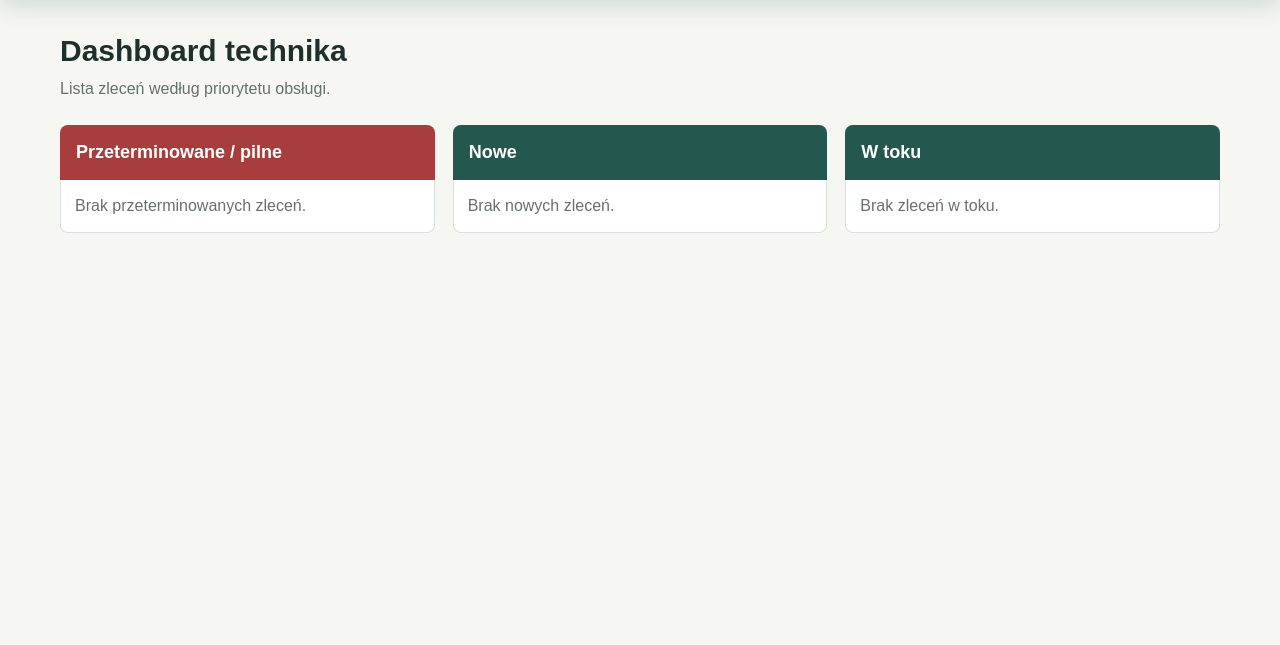
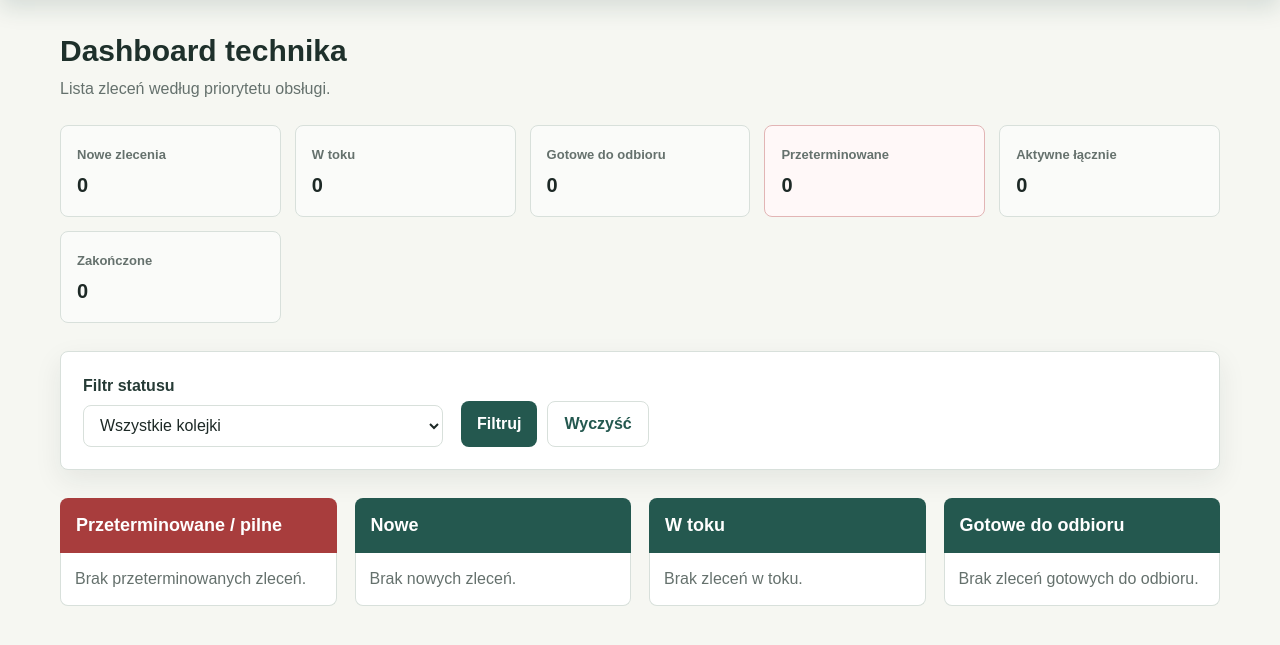
Before and after one commit to DawidSrd/Projekt-in-ynierski, a Django app: page /tech/dashboard/ in a window 1280 px wide. Shown: the part 80-725 px from the top of the page. Run offline with Django 5.2, Linux system fonts and the light colour scheme; the visitor is signed in with stand-in values (Sample User, id 1); data that the repository does not hold is empty.

Commit message:
Rozbudowa dashboardu technika

```diff
--- a/backend/orders/static/orders/app.css
+++ b/backend/orders/static/orders/app.css
@@ -350,10 +350,24 @@ fieldset {
 }
 
 .metric {
+  display: block;
   padding: 16px;
   border: 1px solid var(--line);
   border-radius: 8px;
   background: #fafbf9;
+  color: var(--text);
+  text-decoration: none;
+}
+
+.metric--link:hover {
+  border-color: var(--primary);
+  background: #f0f6f2;
+  color: var(--text);
+}
+
+.metric--danger {
+  border-color: #e2b5b5;
+  background: #fff8f8;
 }
 
 .metric__label {
@@ -386,7 +400,7 @@ fieldset {
 
 .order-columns {
   display: grid;
-  grid-template-columns: repeat(3, minmax(0, 1fr));
+  grid-template-columns: repeat(auto-fit, minmax(240px, 1fr));
   gap: 18px;
 }
 
@@ -419,6 +433,11 @@ fieldset {
   list-style: none;
 }
 
+.order-list--standalone {
+  border-top: 1px solid var(--line);
+  border-radius: 8px;
+}
+
 .order-item {
   padding: 13px;
   border: 1px solid var(--line);
@@ -434,6 +453,13 @@ fieldset {
   display: block;
   color: var(--muted);
   font-size: 14px;
+}
+
+.dashboard-filter {
+  display: grid;
+  grid-template-columns: minmax(220px, 360px) auto;
+  gap: 18px;
+  align-items: end;
 }
 
 .detail-layout {
@@ -478,7 +504,8 @@ fieldset {
   }
 
   .order-columns,
-  .detail-layout {
+  .detail-layout,
+  .dashboard-filter {
     grid-template-columns: 1fr;
   }
 }
--- a/backend/orders/templates/orders/tech_dashboard.html
+++ b/backend/orders/templates/orders/tech_dashboard.html
@@ -10,7 +10,83 @@
     </div>
   </div>
 
-  <div class="order-columns">
+  <section class="result-grid">
+    <a class="metric metric--link" href="/tech/dashboard/?status=NEW">
+      <span class="metric__label">Nowe zlecenia</span>
+      <span class="metric__value">{{ dashboard_counts.new }}</span>
+    </a>
+    <a class="metric metric--link" href="/tech/dashboard/?status=IN_PROGRESS">
+      <span class="metric__label">W toku</span>
+      <span class="metric__value">{{ dashboard_counts.in_progress }}</span>
+    </a>
+    <a class="metric metric--link" href="/tech/dashboard/?status=READY">
+      <span class="metric__label">Gotowe do odbioru</span>
+      <span class="metric__value">{{ dashboard_counts.ready }}</span>
+    </a>
+    <div class="metric metric--danger">
+      <span class="metric__label">Przeterminowane</span>
+      <span class="metric__value">{{ dashboard_counts.overdue }}</span>
+    </div>
+    <div class="metric">
+      <span class="metric__label">Aktywne łącznie</span>
+      <span class="metric__value">{{ dashboard_counts.active }}</span>
+    </div>
+    <a class="metric metric--link" href="/tech/dashboard/?status=COMPLETED">
+      <span class="metric__label">Zakończone</span>
+      <span class="metric__value">{{ dashboard_counts.completed }}</span>
+    </a>
+  </section>
+
+  <section class="panel section">
+    <div class="panel__body">
+      <form method="get" class="dashboard-filter">
+        <div class="field">
+          <label>Filtr statusu</label>
+          <select name="status">
+            <option value="">Wszystkie kolejki</option>
+            {% for code, label in status_choices %}
+              <option value="{{ code }}" {% if code == selected_status %}selected{% endif %}>{{ label }}</option>
+            {% endfor %}
+          </select>
+        </div>
+        <div class="button-row">
+          <button type="submit">Filtruj</button>
+          <a class="button button--ghost" href="/tech/dashboard/">Wyczyść</a>
+        </div>
+      </form>
+    </div>
+  </section>
+
+  {% if selected_status %}
+    <section class="section">
+      <div class="page-heading">
+        <div>
+          <h2>Wynik filtrowania: {{ selected_status_label }}</h2>
+        </div>
+      </div>
+
+      {% if filtered_orders %}
+        <ul class="order-list order-list--standalone">
+          {% for o in filtered_orders %}
+            <li class="order-item">
+              <a href="/tech/orders/{{ o.order_number }}/">{{ o.order_number }}</a>
+              <span>{{ o.customer_name }}</span>
+              <span>Status: {{ o.get_status_display }}</span>
+              <span>Estymacja: {{ o.estimated_completion_at|default:"brak" }}</span>
+            </li>
+          {% endfor %}
+        </ul>
+      {% else %}
+        <div class="panel">
+          <div class="panel__body">
+            <p class="empty">Brak zleceń dla wybranego statusu.</p>
+          </div>
+        </div>
+      {% endif %}
+    </section>
+  {% endif %}
+
+  <div class="order-columns section">
     <section class="order-column order-column--urgent">
       <h2>Przeterminowane / pilne</h2>
       {% if orders_overdue %}
@@ -69,5 +145,25 @@
         </div>
       {% endif %}
     </section>
+
+    <section class="order-column">
+      <h2>Gotowe do odbioru</h2>
+      {% if orders_ready %}
+        <ul class="order-list">
+          {% for o in orders_ready %}
+            <li class="order-item">
+              <a href="/tech/orders/{{ o.order_number }}/">{{ o.order_number }}</a>
+              <span>{{ o.customer_name }}</span>
+              <span>Status: {{ o.get_status_display }}</span>
+              <span>Estymacja: {{ o.estimated_completion_at|default:"brak" }}</span>
+            </li>
+          {% endfor %}
+        </ul>
+      {% else %}
+        <div class="order-list">
+          <p class="empty">Brak zleceń gotowych do odbioru.</p>
+        </div>
+      {% endif %}
+    </section>
   </div>
 {% endblock %}
--- a/backend/orders/views.py
+++ b/backend/orders/views.py
@@ -322,6 +322,10 @@ def tech_dashboard(request):
     """
     Dashboard technika: podział zleceń na Nowe / W toku / Przeterminowane.
     """
+    selected_status = request.GET.get("status") or ""
+    if selected_status not in dict(ServiceOrderStatus.choices):
+        selected_status = ""
+
     orders_new = ServiceOrder.objects.filter(status=ServiceOrderStatus.NEW).order_by("-created_at")
 
     orders_in_progress = ServiceOrder.objects.filter(
@@ -332,19 +336,43 @@ def tech_dashboard(request):
         ]
     ).order_by("-created_at")
 
-    # Przeterminowane liczymy metodą is_overdue
+    orders_ready = ServiceOrder.objects.filter(status=ServiceOrderStatus.READY).order_by("-created_at")
+
+    filtered_orders = ServiceOrder.objects.none()
+    selected_status_label = None
+    if selected_status:
+        filtered_orders = ServiceOrder.objects.filter(status=selected_status).order_by("-created_at")
+        selected_status_label = STATUS_LABELS[selected_status]
+
+    dashboard_counts = {
+        "new": orders_new.count(),
+        "in_progress": orders_in_progress.count(),
+        "ready": orders_ready.count(),
+        "active": ServiceOrder.objects.exclude(
+            status__in=[ServiceOrderStatus.COMPLETED, ServiceOrderStatus.CANCELED]
+        ).count(),
+        "completed": ServiceOrder.objects.filter(status=ServiceOrderStatus.COMPLETED).count(),
+    }
+
     all_active = ServiceOrder.objects.exclude(
         status__in=[ServiceOrderStatus.COMPLETED, ServiceOrderStatus.CANCELED]
     ).order_by("-created_at")
     orders_overdue = [o for o in all_active if o.is_overdue()]
+    dashboard_counts["overdue"] = len(orders_overdue)
 
     return render(
         request,
         "orders/tech_dashboard.html",
         {
+            "dashboard_counts": dashboard_counts,
+            "filtered_orders": filtered_orders,
             "orders_new": orders_new,
             "orders_in_progress": orders_in_progress,
             "orders_overdue": orders_overdue,
+            "orders_ready": orders_ready,
+            "selected_status": selected_status,
+            "selected_status_label": selected_status_label,
+            "status_choices": ServiceOrderStatus.choices,
         },
     )
 
```
Also changed, not shown: backend/orders/tests.py (+34 -0 lines).
